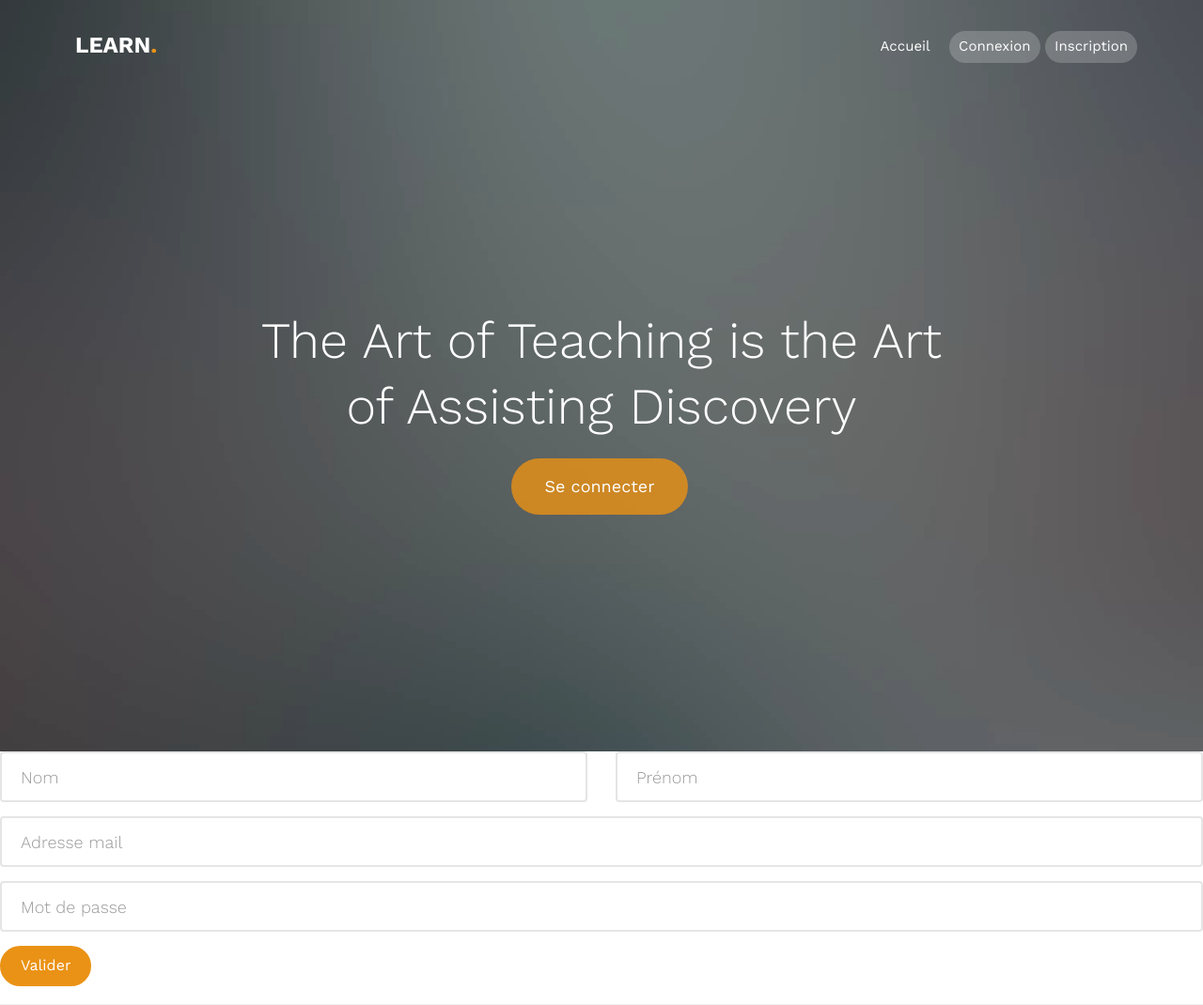
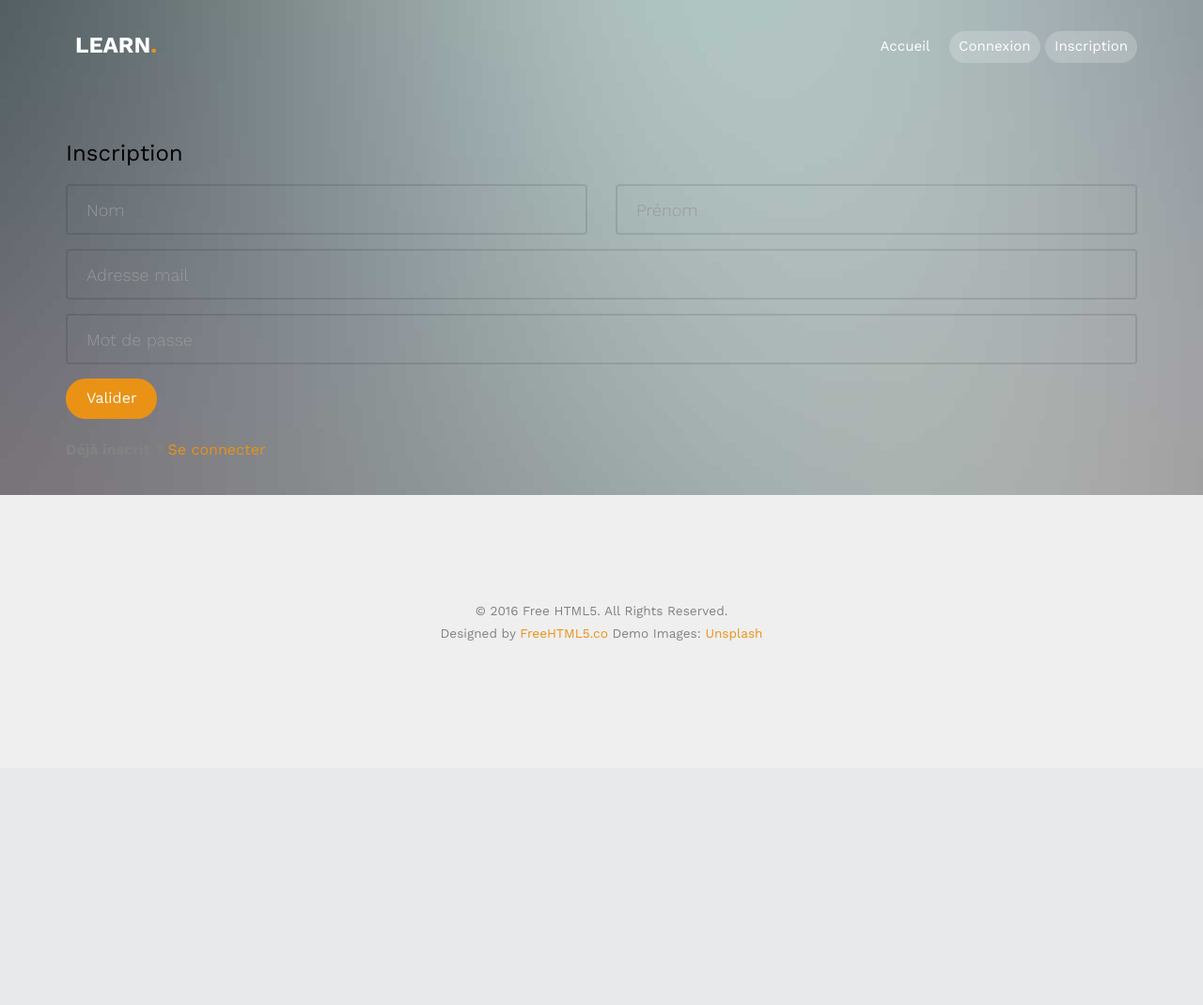
Before and after one commit to MinhNguyenTang/Auto-eval, a PHP site: page /forms/sign_up.php in a window 1280 px wide. Shown: the top 1070 px of the page at 94% size. After the commit the page ends 682 px from the top, so only its background shows below. Run offline with PHP 8.4, Linux system fonts and the light colour scheme; some web fonts are replaced.

Commit message:
Grand ménage et correction bugs

```diff
--- a/forms/sign_up.php
+++ b/forms/sign_up.php
@@ -7,7 +7,15 @@ include '../include/header.php';
 <html>
 <body>
 
+<div class="hero" style="background-image: url('/Auto-eval/images/img_bg_1.jpg');">
+  <div class="container" style="padding-top: 150px">
     <form action="../back/inscription_backend.php" method="post">
+      <div class="form-group">
+        <div class="title">
+          <h3>Inscription</h3>
+        </div>
+      </div>
+
       <div class="row form-group">
         <div class="col-md-6">
           <input type="text" id="fname" class="form-control" placeholder="Nom" required>
@@ -33,7 +41,14 @@ include '../include/header.php';
         <input type="submit" value="Valider" class="btn btn-primary">
       </div>
 
+      <div class="form-group row">
+          <div class="col-md-12">
+              <p><strong>Déjà inscrit ? </strong><a href="/Auto-eval/forms/sign_in.php">Se connecter</a></p>
+          </div>
+      </div>
     </form>
+  </div>
+</div>
 
     <?php
     include "../include/footer.php";
--- a/include/header.php
+++ b/include/header.php
@@ -67,22 +67,4 @@ require_once($_SERVER['DOCUMENT_ROOT'].'/Auto-eval/back/manager/manager.php');
   </div>
 </nav>
 
-<header id="fh5co-header" class="fh5co-cover" role="banner" style="background-image:url(images/img_bg_1.jpg);" data-stellar-background-ratio="0.5">
-  <div class="overlay"></div>
-  <div class="container">
-    <div class="row">
-      <div class="col-md-8 col-md-offset-2 text-center">
-        <div class="display-t">
-          <div class="display-tc animate-box" data-animate-effect="fadeIn">
-            <h1>The Art of Teaching is the Art of Assisting Discovery</h1>
-            <p>
-              <a class="btn btn-primary btn-lg btn-learn" href="/Auto-eval/forms/sign_in.php">Se connecter</a>
-              </p>
-          </div>
-        </div>
-      </div>
-    </div>
-  </div>
-</header>
-
 </html>
```
Also changed, not shown: forms/sign_in.php (+13 -4 lines), index.php (+17 -1 lines), forms/uptodate.php (renamed from forms/update.php).
